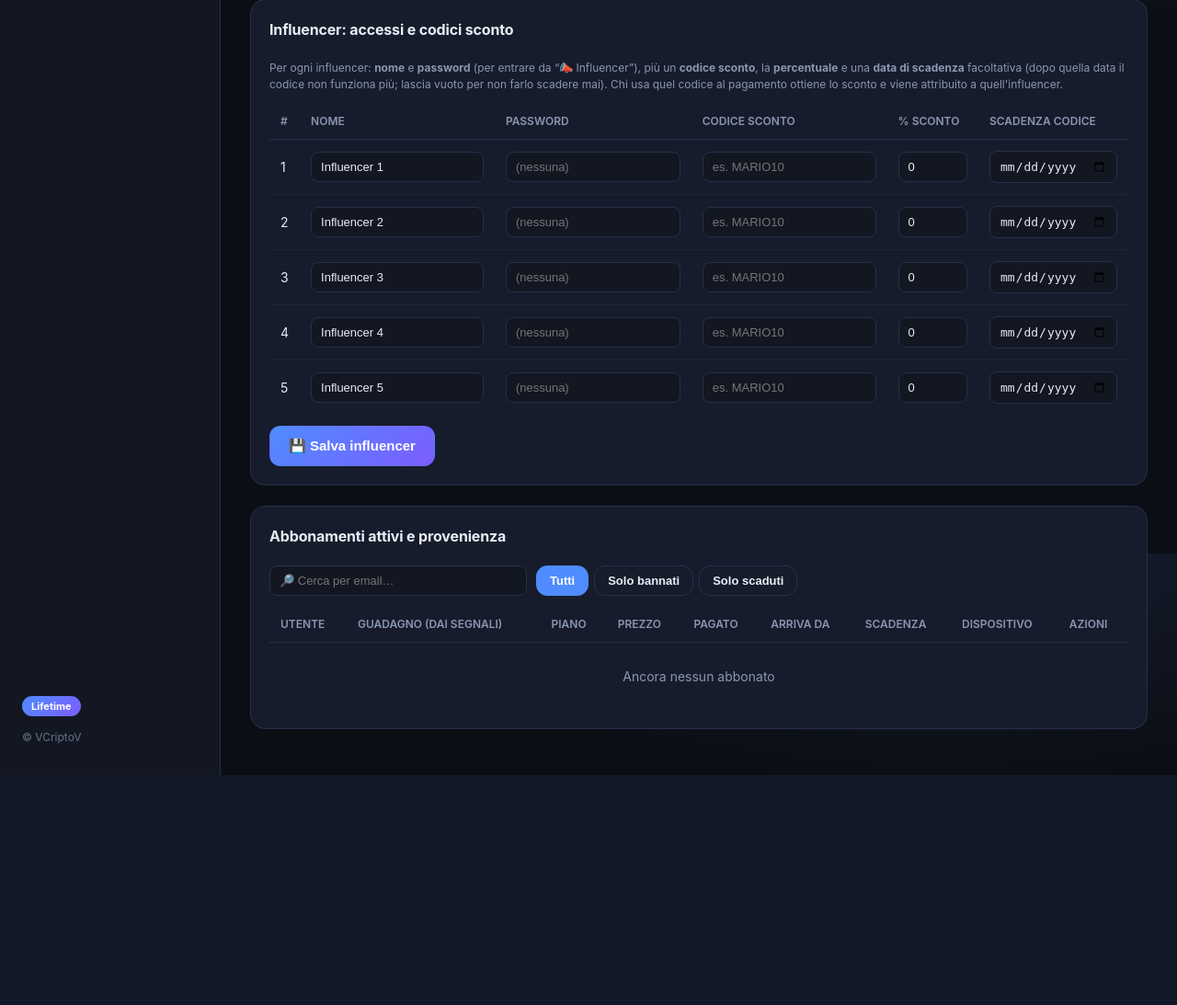
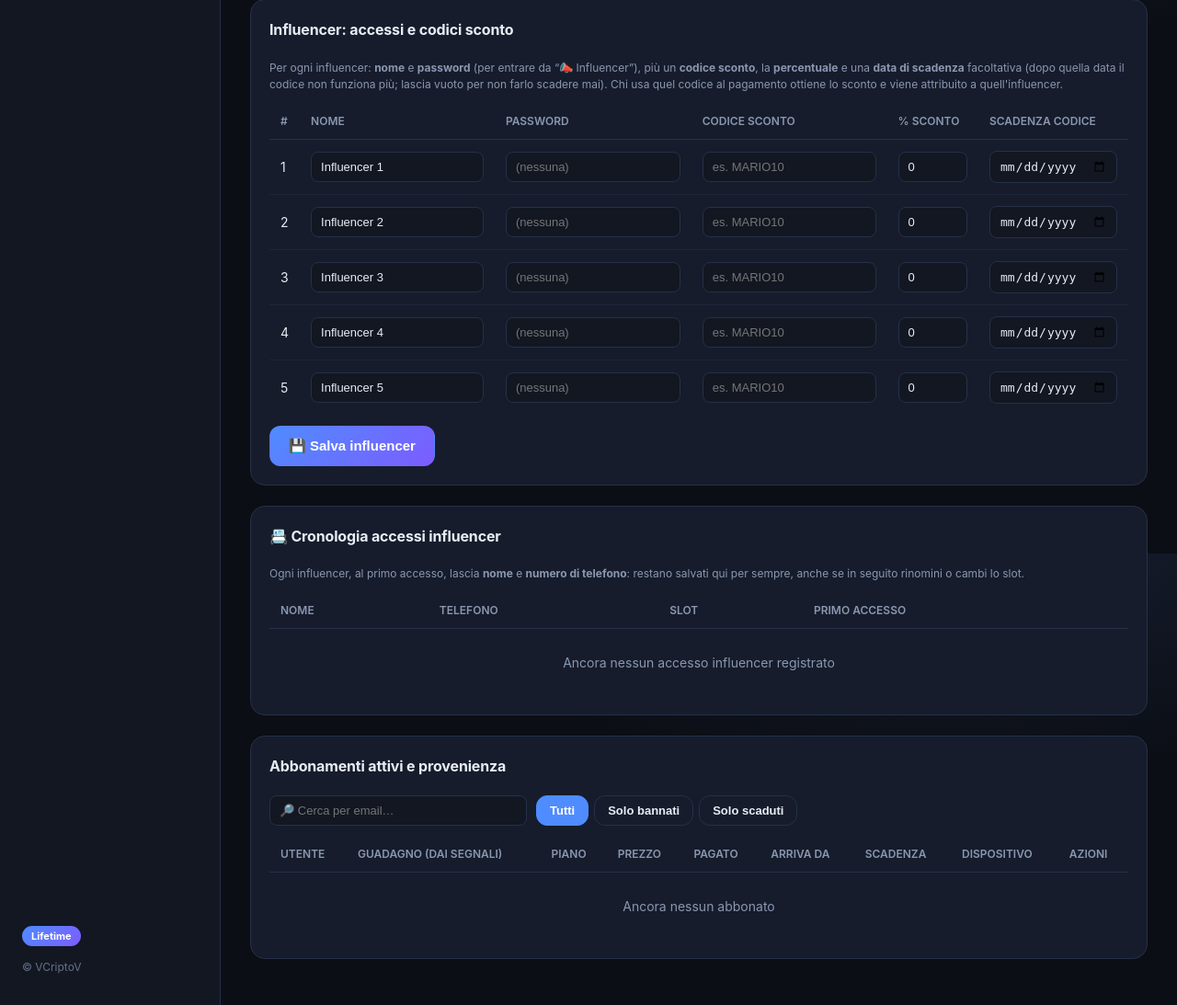
Before and after one commit to l13291221-cmyk/vcriptov, a Flask app: page /admin in a window 1280 px wide. Shown: the part 998-2091 px from the top of the page at 92% size. Before the commit the page ends 1841 px from the top, so only its background shows below. Run offline with Flask 3, Linux system fonts and the light colour scheme; the visitor is signed in with stand-in values (Sample User, id 1); data comes from the database, SQL or seed files in the repository; data that the repository does not hold is empty.

Commit message:
Cronologia accessi influencer (nome + telefono) nell'area creatore
- Nuovo modello InfluencerAccess: registra nome e telefono al primo accesso di ogni influencer
- Telefono ora OBBLIGATORIO al login influencer
- Niente doppioni per la stessa coppia nome+telefono; i record restano anche se rinomini/cambi lo slot
- Nuova tabella 'Cronologia accessi influencer' nell'Amministrazione (nome, telefono, slot, data primo accesso)

Co-Authored-By: Claude Opus 4.8 <noreply@anthropic.com>
Claude-Session: https://claude.ai/code/session_019Kn51LXTvZbk11Mccjb1ys

```diff
--- a/app.py
+++ b/app.py
@@ -49,6 +49,7 @@ from emailer import email_configured, send_activation_email, send_email
 from models import (
     EquityPoint,
     Influencer,
+    InfluencerAccess,
     License,
     PriceAlert,
     Portfolio,
@@ -844,6 +845,9 @@ def register_routes(app: Flask):
             name = (request.form.get("name") or "").strip()
             pw = (request.form.get("password") or "").strip()
             phone = (request.form.get("phone") or "").strip()
+            if not phone:
+                flash("Inserisci il tuo numero di telefono per accedere.", "error")
+                return redirect(url_for("influencer_login"))
             match = None
             for inf in Influencer.query.all():
                 if inf.name.strip().lower() == name.lower() and inf.password_enc:
@@ -852,9 +856,17 @@ def register_routes(app: Flask):
                         break
             if match:
                 lic = ensure_influencer_license(match.slot)
-                if phone:
-                    lic.recovery_phone = phone[:40]  # telefono per il recupero
-                    db.session.commit()
+                lic.recovery_phone = phone[:40]  # telefono per il recupero
+                # Cronologia accessi: salva nome + telefono. Niente doppioni per
+                # la stessa coppia nome+telefono; i vecchi restano anche se in
+                # seguito rinomini lo slot.
+                already = InfluencerAccess.query.filter_by(
+                    name=match.name, phone=phone[:40]
+                ).first()
+                if not already:
+                    db.session.add(InfluencerAccess(
+                        slot=match.slot, name=match.name, phone=phone[:40]))
+                db.session.commit()
                 session.clear()
                 session["license_id"] = lic.id
                 session["is_influencer"] = True
@@ -1019,6 +1031,8 @@ def register_routes(app: Flask):
             avg_by_coin=avg_by_coin,
             avg_earn_per_user=avg_earn_per_user,
             user_details=user_details,
+            influencer_history=InfluencerAccess.query.order_by(
+                InfluencerAccess.created_at.desc()).all(),
         )
 
     @app.route("/admin/save-influencers", methods=["POST"])
--- a/templates/admin.html
+++ b/templates/admin.html
@@ -92,6 +92,29 @@
         </div>
         <button type="submit" class="btn btn-primary" style="margin-top:12px;">💾 Salva influencer</button>
       </form>
+    </div>
+
+    <div class="panel">
+      <div class="panel-head"><h2>📇 Cronologia accessi influencer</h2></div>
+      <p class="hint">Ogni influencer, al primo accesso, lascia <b>nome</b> e <b>numero di telefono</b>:
+      restano salvati qui per sempre, anche se in seguito rinomini o cambi lo slot.</p>
+      <div style="overflow-x:auto;">
+        <table>
+          <thead><tr><th>Nome</th><th>Telefono</th><th>Slot</th><th>Primo accesso</th></tr></thead>
+          <tbody>
+            {% for h in influencer_history %}
+            <tr>
+              <td><b>{{ h.name }}</b></td>
+              <td>{{ h.phone or '—' }}</td>
+              <td>{{ h.slot if h.slot else '—' }}</td>
+              <td class="hint">{{ h.created_at.strftime('%d/%m/%Y %H:%M') if h.created_at else '—' }}</td>
+            </tr>
+            {% else %}
+            <tr><td colspan="4" class="empty">Ancora nessun accesso influencer registrato</td></tr>
+            {% endfor %}
+          </tbody>
+        </table>
+      </div>
     </div>
 
     <div class="panel">
--- a/templates/influencer_login.html
+++ b/templates/influencer_login.html
@@ -21,8 +21,8 @@
     </div>
     <div class="field">
       <label>Numero di telefono</label>
-      <input type="tel" name="phone" placeholder="es. +39 333 1234567" autocomplete="off" />
-      <div class="hint">Serve per il recupero dell'accesso. Se il creatore cambia il tuo nome o password, dovrai reinserirlo.</div>
+      <input type="tel" name="phone" placeholder="es. +39 333 1234567" autocomplete="off" required />
+      <div class="hint">Obbligatorio. Serve per il recupero dell'accesso e viene registrato al primo accesso.</div>
     </div>
     <button type="submit" class="btn btn-primary btn-block">Entra →</button>
   </form>
```
Also changed, not shown: models.py (+13 -0 lines).
